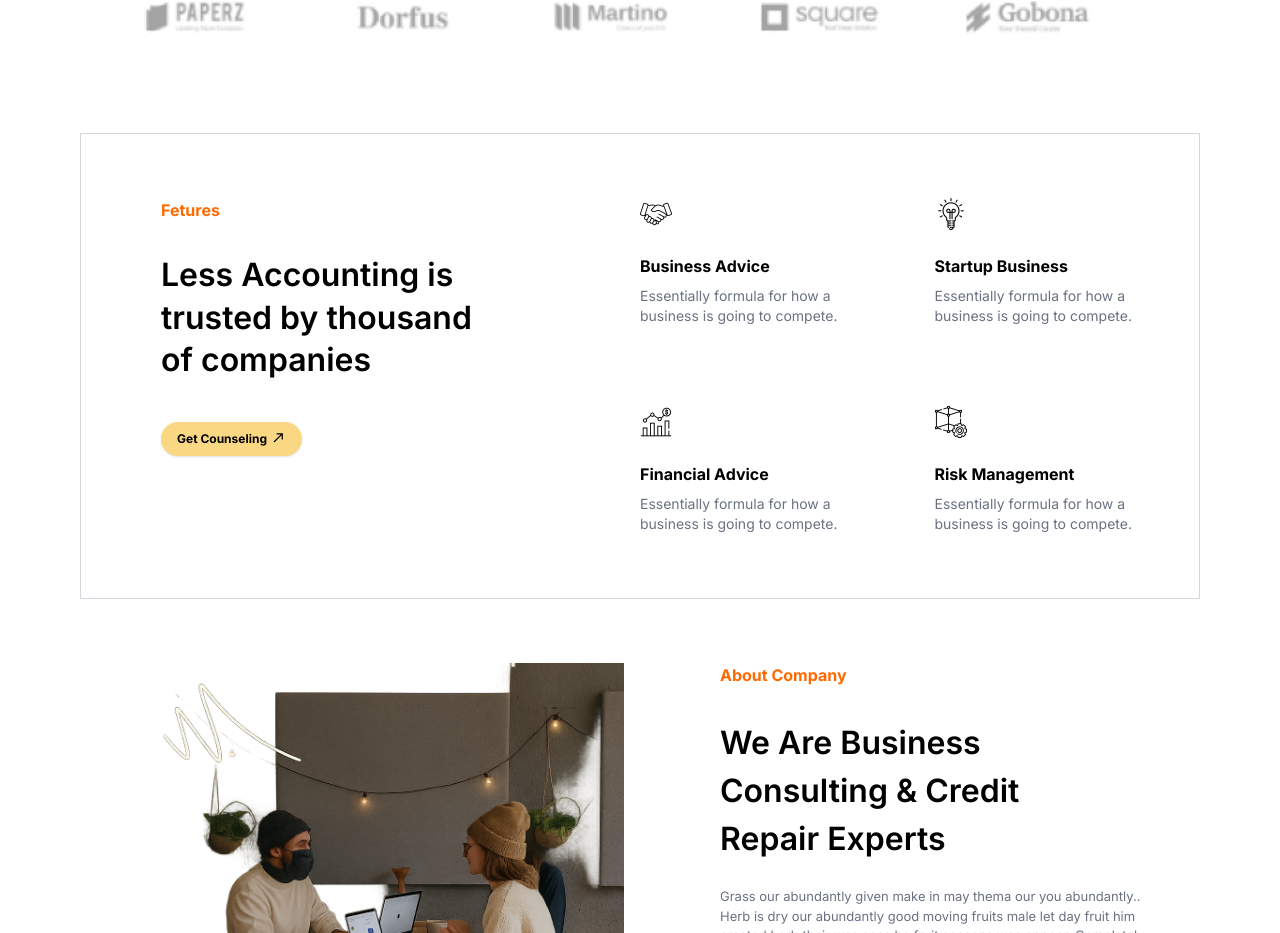
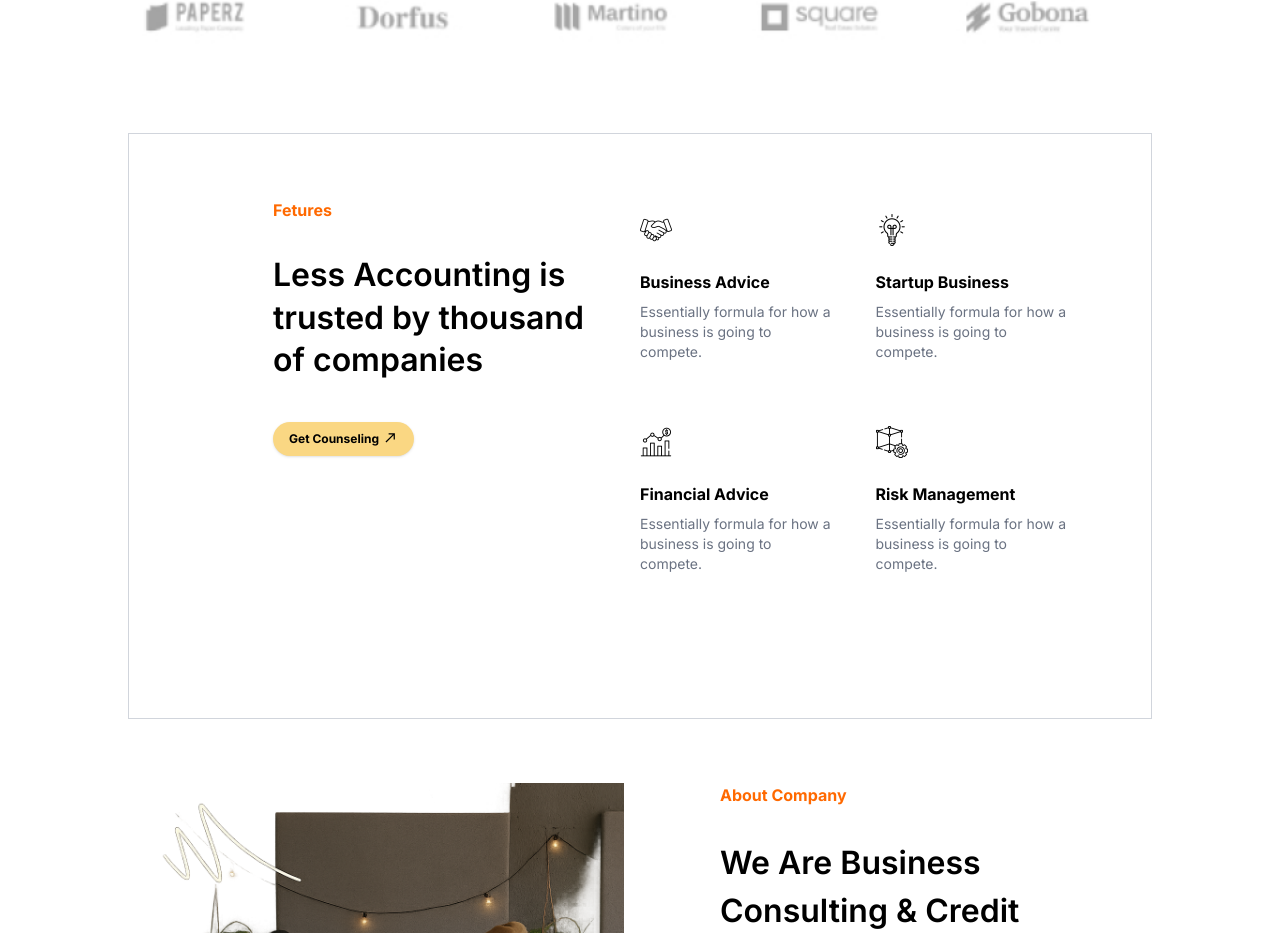
Before and after one commit to NandiniPathak-13/Crito-Website, a React (Vite) app: page / in a window 1280 px wide. Shown: the part 869-1802 px from the top of the page. Built offline with nearby package versions, Linux system fonts and the light colour scheme; no server answers.

Commit message:
section 2

```diff
--- a/src/pages/Home.jsx
+++ b/src/pages/Home.jsx
@@ -262,59 +262,70 @@ export default function Home() {
       <div className='bg-white  '>
         <div className='section1_2 '>
           <img src={image} className='pt-[5rem] mb-[5rem] mt-[-10rem] max-w-400 mx-auto w-full h-auto' alt="" />
-          <div className="section2 md:ml-[5rem] mr-[2rem] ml-[2rem] md:mr-[5rem]  md:pb-[4rem] bg-white border-1 border-gray-300">
+          <div className="section2 md:ml-[3rem] mr-[2rem] ml-[2rem] md:mr-[3rem] lg:mr-[8rem] lg:ml-[8rem] md:pb-[4rem] bg-white border-1 border-gray-300">
 
-            <div className="container  md:flex">
+            <div className="container  mx-auto px-4 sm:px-6 md:px-10 lg:px-10 xl:px-20 flex flex-col md:flex-row">
               <div className='basis-1/2 text-center md:text-left'>
-                <h3 className='text-orange-500 font-bold mt-[2rem] md:ml-[5rem] md:mt-[4rem]'>Fetures</h3>
-                <h2 className='md:text-[2rem] text-2xl font-semibold mt-[2rem] md:ml-[5rem]'>Less Accounting is <br />trusted by thousand <br />of companies</h2>
+                <h3 className='text-orange-500 font-bold mt-[2rem] md:ml-[4rem] md:mt-[4rem]'>Fetures</h3>
+                <h2 className='md:text-[2rem] text-2xl font-semibold mt-[2rem] md:ml-[4rem]'>Less Accounting is <br />trusted by thousand <br />of companies</h2>
                 <div className="hidden mt-[40px] md:flex gap-5">
                   <a
                     href="#"
-                    className="px-4 py-2 ml-[5rem] bg-[#FAD783] text-black font-bold text-[12px] rounded-[20px] shadow hover:bg-yellow-700"
+                    className="px-4 py-2 ml-[4rem] bg-[#FAD783] text-black font-bold text-[12px] rounded-[20px] shadow hover:bg-yellow-700"
                   >
                     <span className='flex gap-1'> Get Counseling <MdOutlineCallMade size={15} /></span>
                   </a>
                 </div>
 
               </div>
-              <div className='  basis-1/2'>
+              <div className="basis-1/2 mt-12 md:mt-0 lg:mt-16 xl:mt-20 mb-12 md:mb-0  xl:mb-20 ">
+                <div className="flex flex-col gap-16">
 
-                <div className='flex mt-[4rem] md:mb-[0] mb-[2rem] md:ml-[0] ml-[15px] flex-col gap-20 sm:gap-20'>
-                  <div className='flex gap-6 sm:gap-6 md:gap-[30px]'>
-                    <div className='basis-1/2'>
-                      <img src={handshake} className='w-8 h-auto' alt="" />
-                      <h1 className='mt-[1.5rem] font-bold'> Business Advice</h1>
-                      <p className='text-gray-500 text-sm pr-[12px] mt-[0.5rem]'> Essentially formula for how a business is going to compete.</p>
+                  {/* First Row */}
+                  <div className="flex gap-6 md:gap-10">
+                    <div className="basis-1/2">
+                      <img src={handshake} className="w-8 h-auto mx-auto md:mx-0 lg:mx-0 xl:mx-0" alt="Business Advice" />
+                      <h1 className="mt-6 font-bold mx-auto md:mx-0 lg:mx-0 xl:mx-0">Business Advice</h1>
+                      <p className="text-gray-500 text-sm mt-2">
+                        Essentially formula for how a business is going to compete.
+                      </p>
                     </div>
 
-                    <div className='basis-1/2'>
-                      <img src={bulb} className='w-8 h-auto' alt="" />
-
-                      <h1 className='mt-[1.5rem] font-bold'> Startup Business</h1>
-                      <p className='text-gray-500 text-sm pr-[12px] mt-[0.5rem]'> Essentially formula for how a business is going to compete.</p>
+                    <div className="basis-1/2">
+                      <img src={bulb} className="w-8 h-auto mx-auto md:mx-0 lg:mx-0 xl:mx-0" alt="Startup Business" />
+                      <h1 className="mt-6 font-bold mx-auto md:mx-0 lg:mx-0 xl:mx-0">Startup Business</h1>
+                      <p className="text-gray-500 text-sm mt-2">
+                        Essentially formula for how a business is going to compete.
+                      </p>
                     </div>
                   </div>
-                  <div className='flex gap-6 sm:gap-6 md:gap-[30px]'>
-                    <div className='basis-1/2'>
-                      <img src={chart} className='w-8 h-auto' alt="" />
-                      <h1 className='mt-[1.5rem] font-bold'>Financial Advice</h1>
-                      <p className='text-gray-500 text-sm pr-[12px] mt-[0.5rem]'> Essentially formula for how a business is going to compete.</p>
+
+                  {/* Second Row */}
+                  <div className="flex gap-6 md:gap-10">
+                    <div className="basis-1/2">
+                      <img src={chart} className="w-8 h-auto mx-auto md:mx-0 lg:mx-0 xl:mx-0" alt="Financial Advice" />
+                      <h1 className="mt-6 font-bold mx-auto md:mx-0 lg:mx-0 xl:mx-0">Financial Advice</h1>
+                      <p className="text-gray-500 text-sm mt-2">
+                        Essentially formula for how a business is going to compete.
+                      </p>
                     </div>
-                    <div className='basis-1/2'>
-                      {/* <FaCube className="text-4xl text-black mb-3" /> */}
 
-
-                      <img src={cube} className='w-8 h-auto' alt="" />
-                      <h1 className='mt-[1.5rem] font-bold'> Risk Management</h1>
-                      <p className='text-gray-500 text-sm pr-[12px] mt-[0.5rem]'> Essentially formula for how a business is going to compete.</p>
+                    <div className="basis-1/2">
+                      <img src={cube} className="w-8 h-auto mx-auto md:mx-0 lg:mx-0 xl:mx-0" alt="Risk Management" />
+                      <h1 className="mt-6 mx-auto md:mx-0 lg:mx-0 xl:mx-0 font-bold">Risk Management</h1>
+                      <p className="text-gray-500 text-sm mt-2">
+                        Essentially formula for how a business is going to compete.
+                      </p>
                     </div>
                   </div>
+
                 </div>
               </div>
             </div>
           </div>
         </div>
+
+
 
         <div className="section2 flex md:pt-[0] pt-[2rem] flex-col md:flex-row">
           {/* Left-Image Section */}
```
